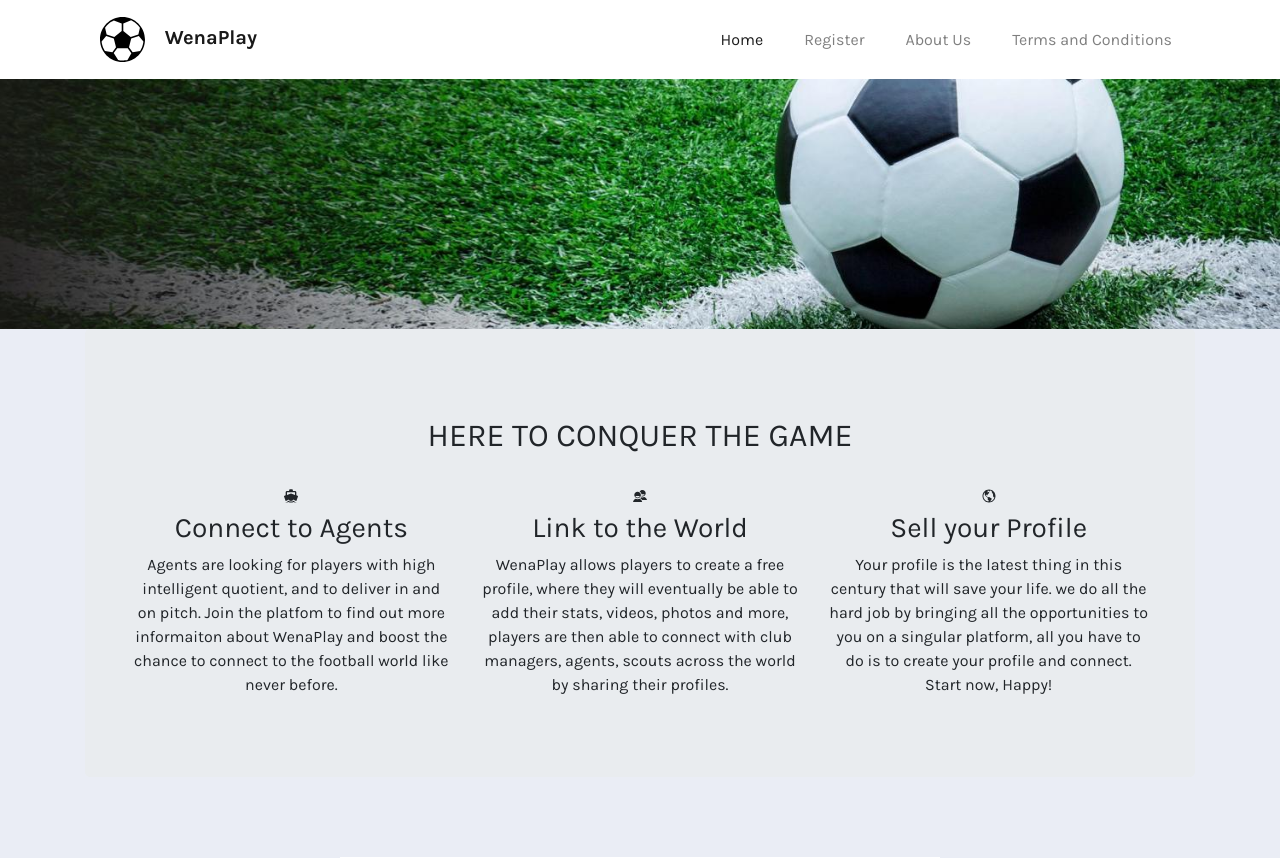
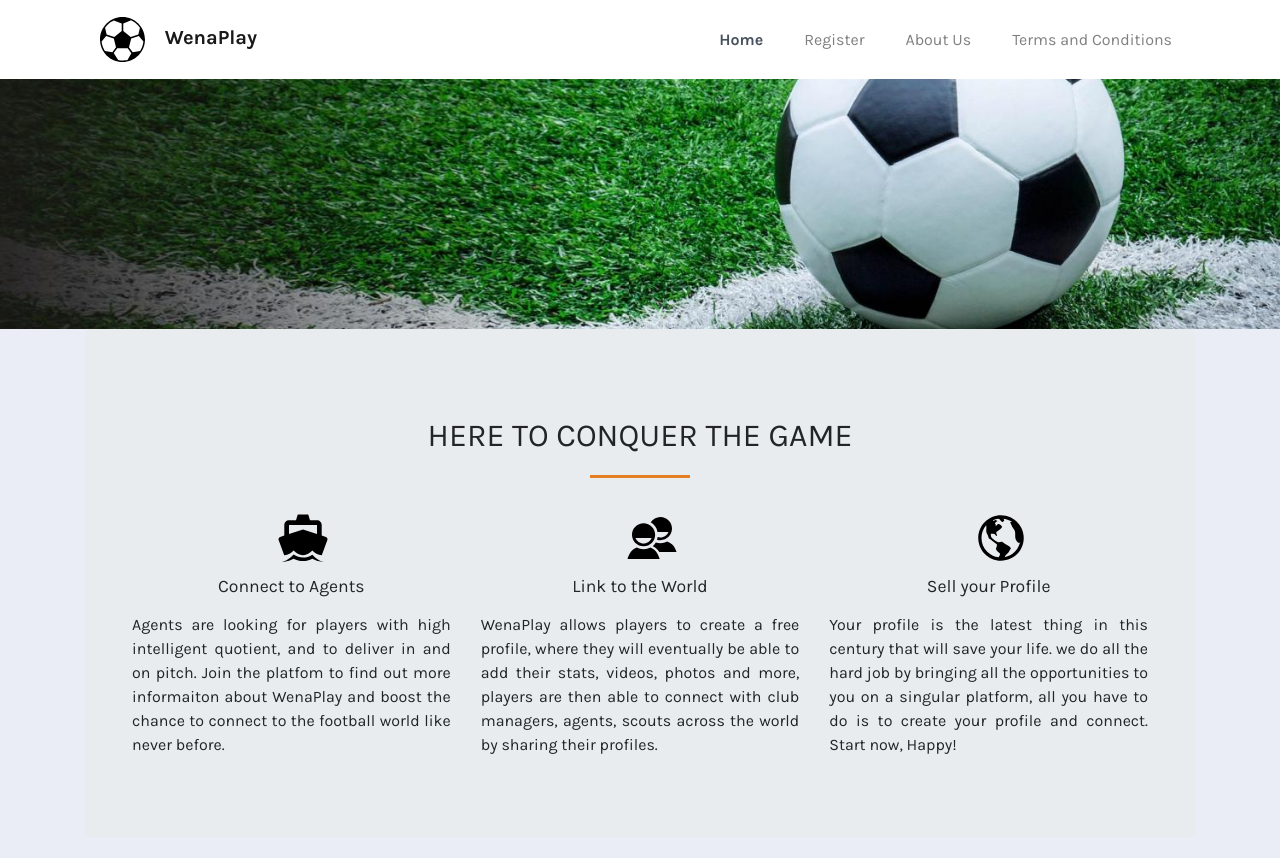
Before and after one commit to Xicodeman/wenaplaypro, a CodeIgniter app: page /wenaplay/ in a window 1280 px wide. Shown: the top 858 px of the page. Run offline with CodeIgniter, Linux system fonts and the light colour scheme.

Commit message:
update the style

```diff
--- a/assets/css/style.css
+++ b/assets/css/style.css
@@ -8,8 +8,122 @@ body {
 	background: #eaedf5;
 /*	font-family: "Open Sans";*/
 }
+/* headings */
+h1, h2, h3 {
+    font-weight: 300;
+}
+h3 {
+    font-size: 110%;
+    margin-bottom: 15px;
+}
+/* Line divide after the h2*/
+h2:after{
+    display: block;
+    height: 3px;
+    background-color: #e67e22;
+    content: "";
+    width: 100px;
+    margin: 0 auto;
+    margin-top: 20px;
+}
+/* headings */
+
+.feature p{
+    text-align: justify;
+}
+
+/* Add-ons */
+
+.footer-section{
+    background-color: #333;
+    padding: 50px;
+    font-size: 80%;
+}
+.footer-nav{
+    list-style: none;
+    float: left;
+}
+.social-links{
+    float: right;
+}
+.footer-nav li, .social-links li{
+    display: inline-block;
+    margin-right: 15px;
+}
+.footer-nav li a:link, .footer-nav li a:visited, .social-links li a:link, .social-links li a:visited{
+    text-decoration: none;
+    border: 0;
+    color: #888;
+    transition: color 0.2s;
+}
+.footer-nav li a:hover{
+    color: #f0f0f0;
+}
+#facebook:hover{
+    color: #2f5bc7;
+}
+#twitter:hover{
+    color: #8aa4e3;
+}
+#google:hover{
+    color:#e74c3c;
+}
+#instagram:hover{
+    color: #8b8ce7;
+}
+
+#facebook, #twitter, #google, #instagram {
+    transition: color 0.2s;
+}
+.social-links li a:link, .social-links li a:visited {
+    font-size: 160%;
+}
+footer p{
+    color: #888;
+    text-align: center;
+    margin-top: 20px;
+}
+/* Back to top button*/
+.back-to-top{
+    display: none;
+    color: #e67e22;
+    position: fixed;
+    bottom: 20px;
+    font-size: 100px;
+/*    background-color: #f0f0f0;*/
+    padding: 10px;
+    right: 20px;
+}
+/*  GRID COLUMN SETUP   ==================================================================== */
+
+.col {
+	display: block;
+	float:left;
+	margin: 1% 0 1% 1.6%;
+}
+/*  GRID OF TWO   ============================================================================= */
 
 
+.span-2-of-2 {
+	width: 100%;
+}
+
+.span-1-of-2 {
+	width: 47.2%;
+}
+
+/*  GO FULL WIDTH AT LESS THAN 480 PIXELS */
+
+@media only screen and (max-width: 480px) {
+	.span-2-of-2 {
+		width: 100%;
+	}
+	.span-1-of-2 {
+		width: 100%;
+	}
+}
+
+/* End add-ons */
 .navbar {
 	background: #fff;
 	padding: 12px 100px;
@@ -206,6 +320,30 @@ label {
 	border-radius: 5px;
 }
 
+.navbar-light .navbar-nav .nav-link {
+	transition: all .3s;
+}
+
+.navbar-light .navbar-nav .nav-link:hover {
+	color: #47525e;
+	font-weight: bold;
+}
+
+.navbar-light .navbar-nav .nav-link.active {
+	color: #47525e;
+	font-weight: bold;
+}
+
+/* Icons */
+.icon-big{
+    font-size: 350%;
+    display: block;
+    color: #000000;
+    margin-bottom: 10px;
+    margin-left: 45%;
+}
+
+
 @media (max-width: 720px) {
 	.navbar {
 		background: #fff;
```
